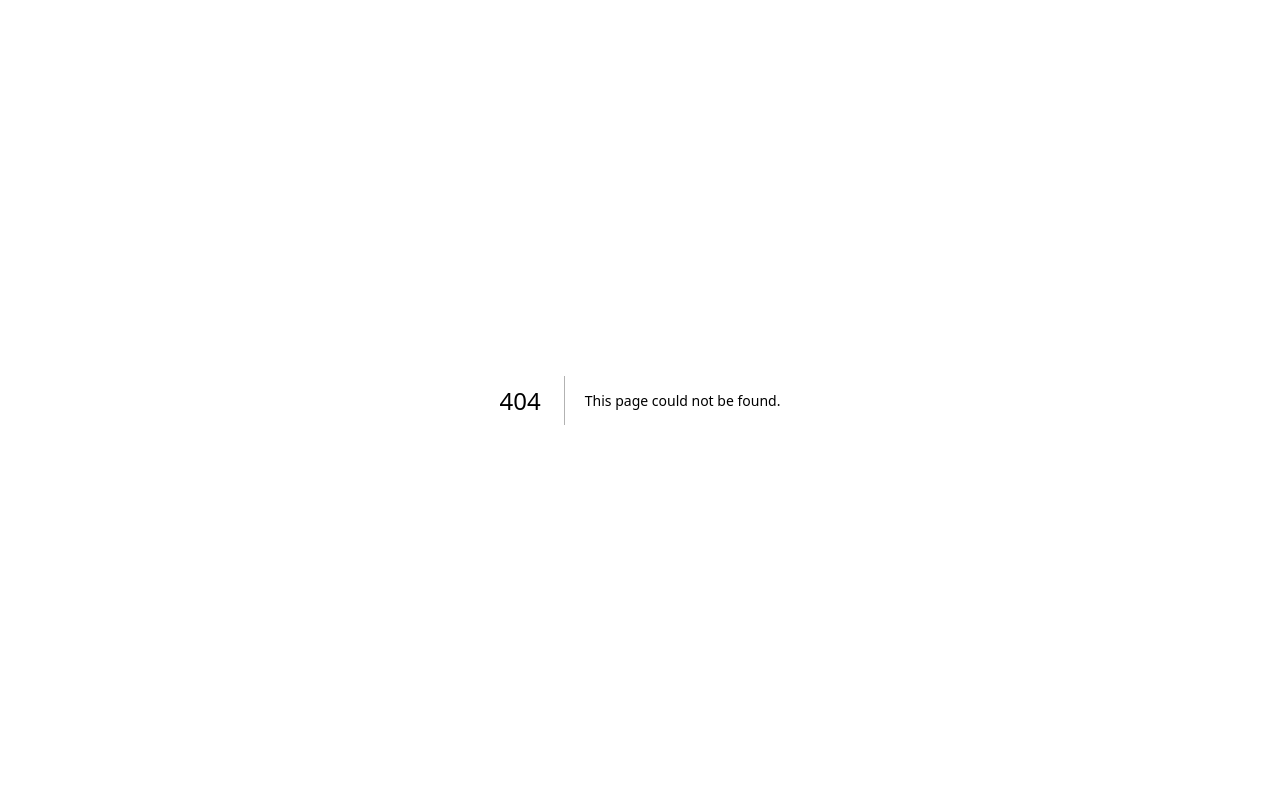
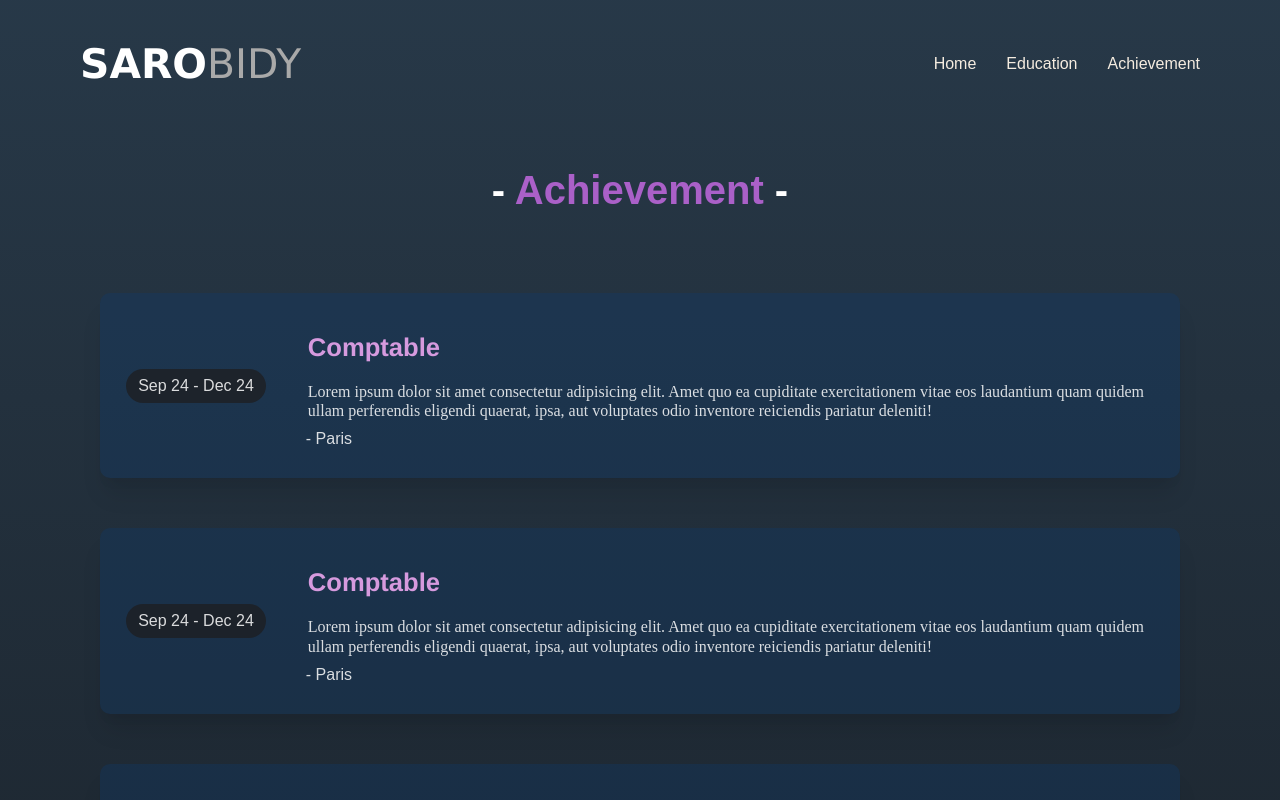
Before and after one commit to NomenyMitia4/miyoportfolio, a Next.js app: page /achievement in a window 1280 px wide. Before the commit this address had no page. Shown: the top 800 px of the page. Built offline with nearby package versions, Linux system fonts and the light colour scheme.

Commit message:
soin front end - achievement page created

```diff
--- /dev/null
+++ b/src/app/achievement/achievement.module.css
@@ -0,0 +1,36 @@
+
+.container
+{
+    position: absolute;
+    margin: 0;
+    background: linear-gradient(rgba(6, 26, 44, 0.866),rgba(3, 13, 23, 0.899));
+    min-height: 100vh;
+    height: max-content;
+    color: #ffffffd6;
+}
+
+.achievement
+{
+    margin-top: 50px;
+}
+
+.title
+{
+    padding: 30px 0px;
+    margin-left: 100px;
+    margin-right: 100px;
+    text-align: center;
+}
+
+.title h1
+{
+    font-size: 2.5em;
+    text-align: center;
+    color: #AA60C8;
+}
+
+.title .tiret
+{
+    font-size: 1em;
+    color: #fff;
+}
--- /dev/null
+++ b/src/app/achievement/page.tsx
@@ -0,0 +1,24 @@
+import Experience from "../components/experience/experience"
+import style from "./achievement.module.css";
+import Menu from "../components/menu/menu";
+
+export default function Achievement()
+{
+    return(
+        <>
+            <div className={style.container}>
+                <div className={style.menu}>
+                    <Menu/>
+                </div>
+                <div className={style.achievement}>
+                    <div className={style.title}>
+                        <h1><span className={style.tiret}>- </span> Achievement <span className={style.tiret}>-</span></h1>
+                    </div>
+                    <div className={style.experiences}>
+                        <Experience/>
+                    </div>
+                </div>
+            </div>
+        </>
+    )
+}
--- /dev/null
+++ b/src/app/components/about/about.module.css
@@ -0,0 +1,103 @@
+.about
+{
+    padding: 30px 0px;
+    margin-left: 100px;
+    margin-right: 100px;
+}
+
+.tiret
+{
+    font-size: 1em;
+    color: #fff;
+}
+
+.about p
+{
+    font-size: 1.2;
+}
+
+.caption
+{
+    font-size: 1.5em;
+    text-align: center;
+    color: #AA60C8;
+}
+
+.about .title
+{
+    border-left: 3px ridge #D69ADE;
+    padding: 0px 10px;
+    font-size: 1.4em;
+    font-weight: 600;
+    color: #A55B4B;
+}
+
+.about .content
+{
+    margin: 10px;
+    border-radius: 20px;
+    padding: 10px 20px;
+    line-height: 1.8em;
+    background-color: rgba(36, 36, 36, 0.238);
+}
+
+.about_me, .skills
+{
+    padding: 30px 10px;
+
+}
+
+.skills .content
+{
+    margin: 10px;
+    border-radius: 20px;
+    background-color: rgba(36, 36, 36, 0.238);
+    display: flex;
+    justify-content: flex-start;
+    align-items: center;
+    flex-wrap: wrap;
+    width: 100%;
+    gap: 25px;
+}
+
+.content .skill
+{
+    border: 1px ridge rgba(77, 73, 73, 0.693);
+    padding: 5px 12px;
+    border-radius: 25px;
+}
+
+.content .skill:hover
+{
+    cursor: pointer;
+    transition: .2s ease;
+    border: 1px ridge gray;
+}
+
+@media (max-width: 768px)
+{
+
+    .caption
+    {
+        font-size: 1.2em;
+        text-align: center;
+        color: #AA60C8;
+        margin-bottom: 30px;
+    }
+
+    .about
+    {
+        padding: 30px 0px;
+        margin-left: 20px;
+        margin-right: 20px;
+    }
+
+    .about .title
+    {
+        border-left: 3px ridge #D69ADE;
+        padding: 0px 10px;
+        font-size: 1.3em;
+        font-weight: 600;
+        color: #A55B4B;
+    }
+}
--- /dev/null
+++ b/src/app/components/experience/experience.module.css
@@ -0,0 +1,50 @@
+.experience
+{
+    display: flex;
+    justify-content: center;
+    align-items: center;
+    flex-wrap: wrap;
+    gap: 40px;
+    padding: 30px 10px;
+    margin: 50px 100px;
+    background-color: rgba(13, 60, 114, 0.29);
+    border-radius: 10px;
+    box-shadow: rgba(0, 0, 0, 0.1) 0px 20px 25px -5px, rgba(0, 0, 0, 0.04) 0px 10px 10px -5px;
+}
+
+.date
+{
+    padding: 8px 12px;
+    border-radius: 20px;
+    text-align: center;
+    font-size: 1em;
+    background-color: rgba(30, 28, 28, 0.675);
+}
+
+.content
+{
+    max-width: 80%;
+}
+
+.content .title
+{
+    font-size: 1.6em;
+    font-weight: 600;
+    padding: 10px 2px;
+    color: #D69ADE;
+    font-family: 'Franklin Gothic Medium', 'Arial Narrow', Arial, sans-serif;
+}
+
+.content .details
+{
+    font-size: 1em;
+    line-height: 1.2em;
+    padding: 10px 2px;
+    font-weight: 100;
+    font-family:'Times New Roman', Times, serif;
+}
+
+.place
+{
+    padding: 8px 2x;
+}
--- /dev/null
+++ b/src/app/components/experience/experience.tsx
@@ -0,0 +1,60 @@
+import style from "./experience.module.css";
+
+const Experience = () =>{
+    return(
+        <>
+            <div className={style.experience}>
+                <div className={style.date}>
+                    <p>Sep 24 - Dec 24</p>
+                </div>
+                <div className={style.content}>
+                    <div className={style.title}>
+                        <p>Comptable</p>
+                    </div>
+                    <div className={style.details}>
+                        <p>Lorem ipsum dolor sit amet consectetur adipisicing elit. Amet quo ea cupiditate exercitationem vitae eos laudantium quam quidem ullam perferendis eligendi quaerat, ipsa, aut voluptates odio inventore reiciendis pariatur deleniti!</p>
+                    </div>
+                    <div className={style.place}>
+                        <p><span className={style.tiret}>- </span>Paris</p>
+                    </div>
+                </div>
+            </div>
+
+            <div className={style.experience}>
+                <div className={style.date}>
+                    <p>Sep 24 - Dec 24</p>
+                </div>
+                <div className={style.content}>
+                    <div className={style.title}>
+                        <p>Comptable</p>
+                    </div>
+                    <div className={style.details}>
+                        <p>Lorem ipsum dolor sit amet consectetur adipisicing elit. Amet quo ea cupiditate exercitationem vitae eos laudantium quam quidem ullam perferendis eligendi quaerat, ipsa, aut voluptates odio inventore reiciendis pariatur deleniti!</p>
+                    </div>
+                    <div className={style.place}>
+                        <p><span className={style.tiret}>- </span>Paris</p>
+                    </div>
+                </div>
+            </div>
+
+            <div className={style.experience}>
+                <div className={style.date}>
+                    <p>Sep 24 - Dec 24</p>
+                </div>
+                <div className={style.content}>
+                    <div className={style.title}>
+                        <p>Comptable</p>
+                    </div>
+                    <div className={style.details}>
+                        <p>Lorem ipsum dolor sit amet consectetur adipisicing elit. Amet quo ea cupiditate exercitationem vitae eos laudantium quam quidem ullam perferendis eligendi quaerat, ipsa, aut voluptates odio inventore reiciendis pariatur deleniti!</p>
+                    </div>
+                    <div className={style.place}>
+                        <p><span className={style.tiret}>- </span>Paris</p>
+                    </div>
+                </div>
+            </div>
+        </>
+    )
+}
+
+export default Experience;
--- a/src/app/components/menu/menu.module.css
+++ b/src/app/components/menu/menu.module.css
@@ -4,6 +4,7 @@
     justify-content: space-between;
     align-items: center;
     gap: 20px;
+    color: #fff;
     margin-top: 40px;
 }
 
@@ -54,7 +55,7 @@
     }
     .logo
     {
-        font-size: 1.8em;
+        font-size: 1.4em;
         margin: 0;
     }
     .menu_items
@@ -63,6 +64,6 @@
     }
     .items
     {
-        font-size: 1.5em;
+        font-size: 1.35em;
     }
 }
--- a/src/app/components/menu/menu.tsx
+++ b/src/app/components/menu/menu.tsx
@@ -14,8 +14,8 @@ const Menu = () =>{
                 <div className={style.menu_items}>
                     <div className={style.items}>
                         <Link href={"/"}>Home</Link>
-                        <Link href={"/"}>About</Link>
-                        <Link href={"/"}>Achievement</Link>
+                        <Link href={"/"}>Education</Link>
+                        <Link href={"/achievement"}>Achievement</Link>
                     </div>
                 </div>
             </div>
--- a/src/app/globals.css
+++ b/src/app/globals.css
@@ -1,5 +1,5 @@
 :root {
-  --background: linear-gradient(rgba(10, 45, 76, 0.882),rgba(1, 2, 3, 0.8));
+  --background: #ffff;
   --foreground: #171717;
 }
 
--- a/src/app/home.module.css
+++ b/src/app/home.module.css
@@ -1,24 +1,35 @@
+.home
+{
+    position: absolute;
+    top: 0;
+    margin: 0;
+    background: linear-gradient(rgba(6, 26, 44, 0.866),rgba(3, 13, 23, 0.899));
+}
+
 .hero
 {
-    margin-top: 410px;
+    margin-top: 0px;
+    height: 100%;
 }
 
 .hero img
 {
     border-radius: 50%;
-    width: 459px;
-    height: 543px;
+    width: 359px;
     object-fit: cover;
 }
 
 .container
 {
-    position: relative;
     display: flex;
     justify-content: center;
     align-items: center;
-    gap: 50px;
-    height: 100vh;
+    gap: 100px;
+    min-height: 100vh;
+    height: 100%;
+    margin-top: 10px;
+    overflow-y: hidden;
+    padding-bottom: 50px;
 }
 
 .container .info
@@ -28,7 +39,7 @@
 
 .info h2
 {
-    font-size: 3.6em;
+    font-size: 3.2em;
     font-weight: 300;
     color: #AA60C8;
 }
@@ -36,13 +47,13 @@
 .info h1
 {
     color: #D69ADE;
-    font-size: 5em;
+    font-size: 4.5em;
 }
 
 .info .title
 {
     margin-top: 0px;
-    font-size: 1.8em;
+    font-size: 1.4em;
     font-weight: 300;
 }
 
@@ -89,6 +100,14 @@
     font-weight: 600;
 }
 
+.about
+{
+    color: #ffffffcc;
+    min-height: 100vh;
+    height: 100%;
+    background: linear-gradient(rgba(32, 60, 85, 0.538),rgba(15, 30, 46, 0.43));
+}
+
 @media (max-width: 1000px)
 {
     .container
@@ -99,6 +118,7 @@
         text-align: center;
         overflow-y: hidden;
     }
+
     .info .title
     {
         margin-top: 15px;
@@ -108,9 +128,11 @@
     .social_media
     {
         justify-content: center;
+        margin-right: 0px;
     }
     .info .links p
     {
+        margin-right: 0;
         font-size: 1.2em;
         text-align: center;
     }
@@ -122,6 +144,11 @@
 
 @media (max-width: 700px)
 {
+    .container
+    {
+        gap: 62px;
+    }
+
     .hero
     {
         margin-top: 0px;
@@ -129,34 +156,36 @@
 
     .hero img
     {
-        width: 350px;
-        height: 459px;
-        border-radius: 100px;
+        width: 300px;
+        height: 100%;
+        border-radius: 20px;
+        object-fit: cover;
     }
 
     .info h2
     {
         text-align: center;
-        font-size: 2.8em;
+        font-size: 2.0em;
         font-weight: 300;
     }
 
     .info h1
     {
-        font-size: 4.5em;
+        font-size: 3.6em;
         text-align: center;
     }
 
     .info .title
     {
         margin-top: 15px;
-        font-size: 1.6em;
+        font-size: 1.4em;
         font-weight: 300;
     }
 
     .info p
     {
         text-align: center;
+        line-height: 1.8em;
     }
 
     .links
@@ -166,6 +195,7 @@
 
     .info .links p
     {
+        padding: 12px;
         font-size: 1.2em;
         text-align: center;
     }
@@ -177,9 +207,9 @@
 
     .btn button
     {
-        width: 280px;
-        height: 90px;
-        font-size: 1.8em;
+        width: 240px;
+        height: 70px;
+        font-size: 1.3em;
     }
     .social_media
     {
```
Also changed, not shown: src/app/components/about/page.tsx (added, +65 -0 lines), src/app/page.tsx (+9 -0 lines).
